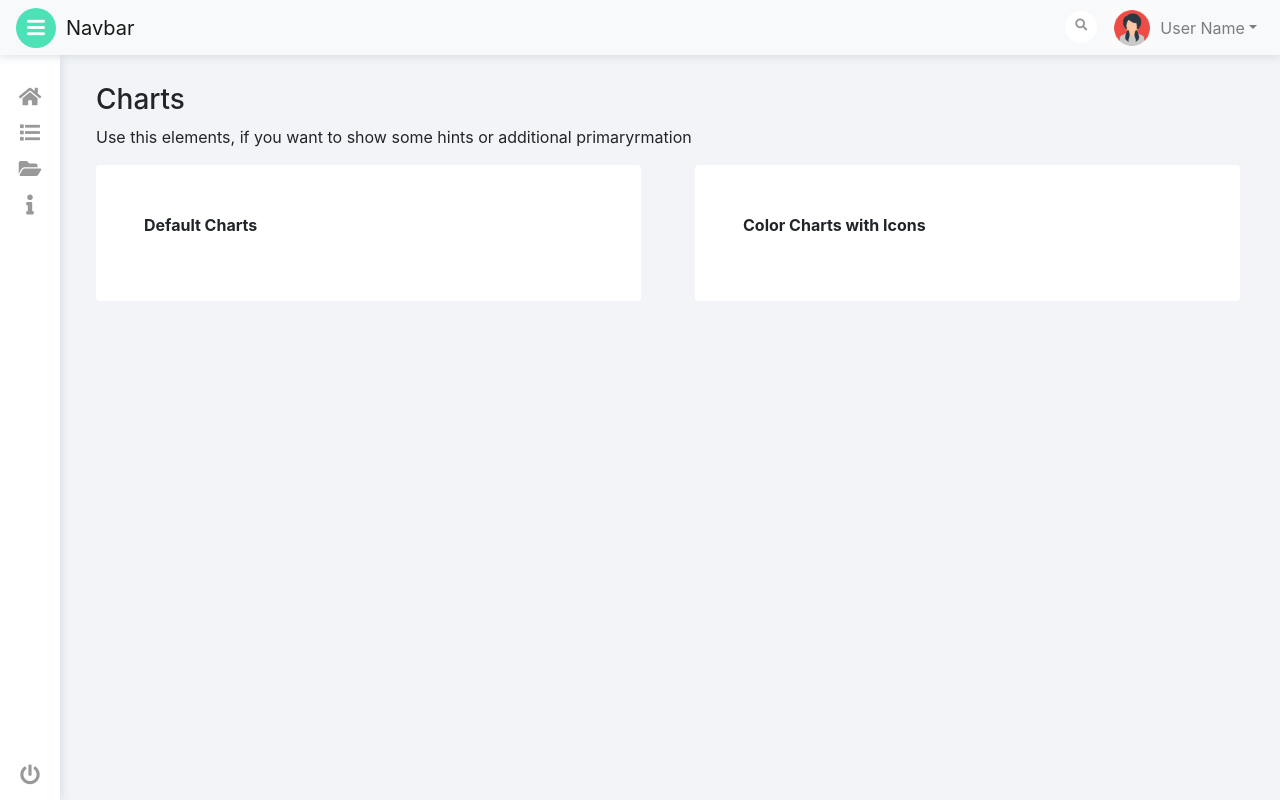
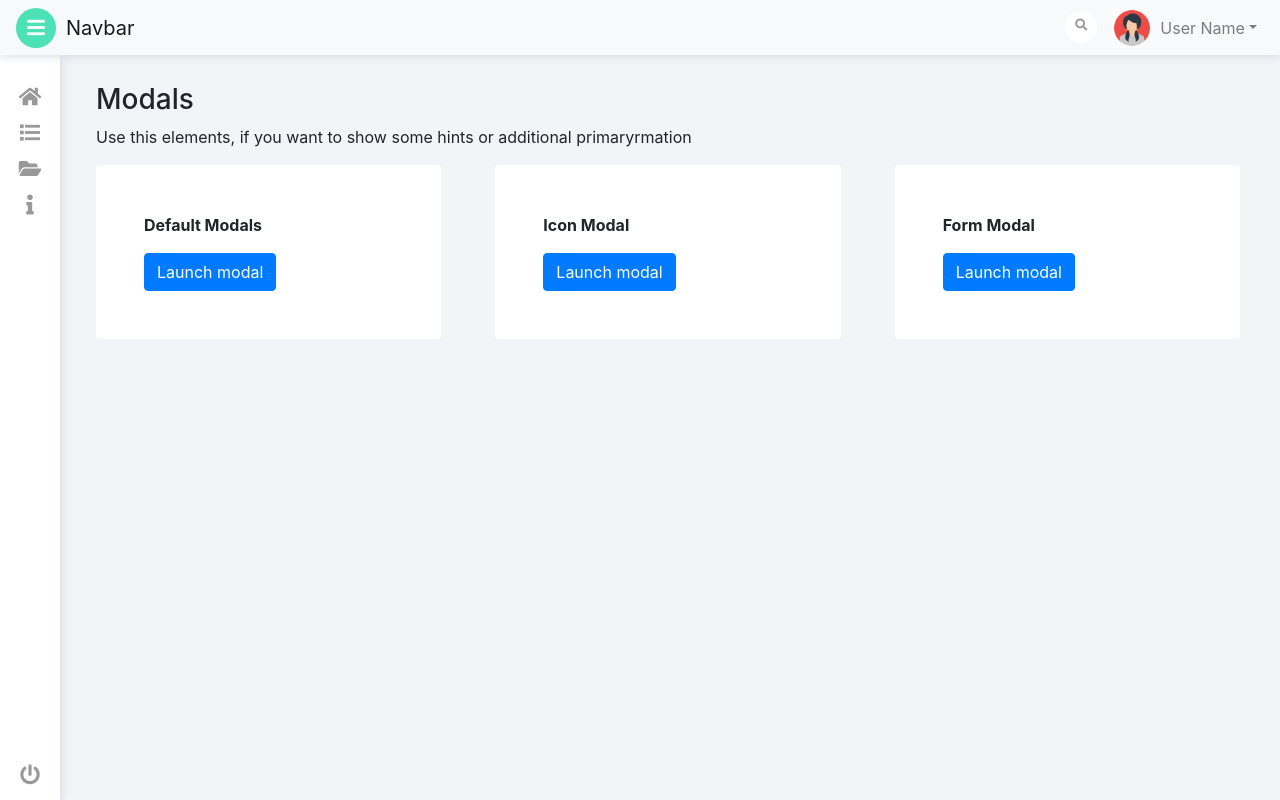
Before and after one commit to aida94/aida-kit, a React (Create React App) app: page /modals in a window 1280 px wide. Built offline with nearby package versions, Linux system fonts and the light colour scheme.

Commit message:
add modal

```diff
--- /dev/null
+++ b/src/components/components/modals/defaultModal.js
@@ -0,0 +1,50 @@
+import React, { Component } from 'react';
+
+class DefaultModal extends Component {
+  constructor(props) {
+    super(props);
+    this.state = { show: false };
+  }
+
+
+  render() {
+    const handleHide = () => this.setState({ show: false });
+    const handleShow = () => this.setState({ show: true });
+    // eslint-disable-next-line no-alert
+    const handleSave = () => alert('Data saved');
+
+    const hide = this.state.show ? 'd-block' : 'd-none';
+
+    return (
+
+      <div>
+        <button type='button' className='btn text-white btn-primary' data-toggle='modal' data-target='#exampleModal' onClick={handleShow}>
+          Launch modal
+        </button>
+
+        <div className={`modal mt-5 ${hide}`} id='exampleModal' tabIndex='-1' role='dialog' aria-labelledby='exampleModalLabel' aria-hidden='true'>
+          <div className='modal-dialog' role='document'>
+            <div className='modal-content'>
+              <div className='modal-header'>
+                <h5 className='modal-title' id='exampleModalLabel'>Modal title</h5>
+                <button type='button' className='close' data-dismiss='modal' aria-label='Close' onClick={handleHide}>
+                  <span aria-hidden='true'>&times;</span>
+                </button>
+              </div>
+              <div className='modal-body'>
+              Anim pariatur cliche reprehenderit, enim eiusmod high life accusamus terry richardson ad squid. Nihil anim keffiyeh helvetica, craft beer labore wes anderson cred nesciunt sapiente ea proident.
+              </div>
+              <div className='modal-footer'>
+                <button type='button' className='btn btn-secondary' data-dismiss='modal' onClick={handleHide}>Close</button>
+                <button type='button' className='btn btn-primary text-white' onClick={handleSave}>Save changes</button>
+              </div>
+            </div>
+          </div>
+        </div>
+
+      </div>
+    );
+  }
+}
+
+export default DefaultModal;
--- /dev/null
+++ b/src/components/components/modals/formModal.js
@@ -0,0 +1,68 @@
+import React, { Component } from 'react';
+
+class FormModal extends Component {
+  constructor(props) {
+    super(props);
+    this.state = {
+      show: false,
+      email: '',
+      password: '',
+    };
+
+    this.handleInputChange = this.handleInputChange.bind(this);
+  }
+
+  handleInputChange(evt) {
+    this.setState({ [evt.target.name]: evt.target.value });
+  }
+
+  render() {
+    const handleHide = () => this.setState({ show: false });
+    const handleShow = () => this.setState({ show: true });
+    // eslint-disable-next-line no-alert
+    const handleSubmit = () => alert(JSON.stringify(this.state));
+
+    const hide = this.state.show ? 'd-block' : 'd-none';
+
+    return (
+
+      <div>
+        <button type='button' className='btn text-white btn-primary' data-toggle='modal' data-target='#exampleModal' onClick={handleShow}>
+          Launch modal
+        </button>
+
+        <div className={`modal mt-5 ${hide}`} id='exampleModal' tabIndex='-1' role='dialog' aria-labelledby='exampleModalLabel' aria-hidden='true'>
+          <div className='modal-dialog' role='document'>
+            <div className='modal-content'>
+              <div className='modal-header'>
+                <h5 className='modal-title' id='exampleModalLabel'>Sign in </h5>
+                <button type='button' className='close' data-dismiss='modal' aria-label='Close' onClick={handleHide}>
+                  <span aria-hidden='true'>&times;</span>
+                </button>
+              </div>
+              <div className='modal-body'>
+              <form>
+                <div className='form-group'>
+                  <label htmlFor='email' className='col-form-label'>Email</label>
+                  <input type='email' name='email' className='form-control' id='email' onChange={this.handleInputChange}/>
+                </div>
+                <div className='form-group'>
+                  <label htmlFor='password' className='col-form-label'>Password</label>
+                  <input type='password' name='password' className='form-control' id='password' onChange={this.handleInputChange}/>
+                </div>
+              </form>
+              </div>
+              <div className='modal-footer'>
+                <button type='button' className='btn btn-secondary' data-dismiss='modal' onClick={handleHide}>Close</button>
+                <button type='button' className='btn btn-primary text-white' onClick={handleSubmit}>Submit</button>
+              </div>
+            </div>
+          </div>
+        </div>
+
+      </div>
+    );
+  }
+}
+
+export default FormModal;
--- /dev/null
+++ b/src/components/components/modals/iconModal.js
@@ -0,0 +1,49 @@
+import React, { Component } from 'react';
+import './modals.scss';
+
+class IconModal extends Component {
+  constructor(props) {
+    super(props);
+    this.state = { show: false };
+  }
+
+
+  render() {
+    const handleHide = () => this.setState({ show: false });
+    const handleShow = () => this.setState({ show: true });
+    // eslint-disable-next-line no-alert
+    const handleSave = () => alert('Data saved');
+
+    const hide = this.state.show ? 'd-block' : 'd-none';
+
+    return (
+
+      <div>
+        <button type='button' className='btn text-white btn-primary' data-toggle='modal' data-target='#exampleModal' onClick={handleShow}>
+          Launch modal
+        </button>
+
+        <div className={`modal mt-5 ${hide}`} id='exampleModal' tabIndex='-1' role='dialog' aria-labelledby='exampleModalLabel' aria-hidden='true'>
+          <div className='modal-dialog' role='document'>
+            <div className='modal-content'>
+              <div className='row d-flex justify-content-center'>
+                <h5 className='mt-4 text-primary' id='exampleModalLabel'><i className='fa fa-cog'></i></h5>
+              </div>
+              <div className='modal-body'>
+                Anim pariatur cliche reprehenderit, enim eiusmod high life accusamus terry richardson ad squid. Nihil anim keffiyeh helvetica, craft beer labore wes anderson cred nesciunt sapiente ea proident.
+              </div>
+              <div className='row mb-3 d-flex justify-content-end'>
+                <button type='button' className='btn btn-secondary mr-2' data-dismiss='modal' onClick={handleHide}>Close</button>
+                <button type='button' className='btn btn-primary text-white mr-4' onClick={handleSave}>Save changes</button>
+              </div>
+
+            </div>
+          </div>
+        </div>
+
+      </div>
+    );
+  }
+}
+
+export default IconModal;
--- a/src/components/components/modals/modals.js
+++ b/src/components/components/modals/modals.js
@@ -1,25 +1,36 @@
 import React, { Component } from 'react';
+import DefaultModal from './defaultModal';
+import IconModal from './iconModal';
+import FormModal from './formModal';
 
 class Modals extends Component {
   render() {
     return (
-      <div className='' id='charts'>
+      <div className='' id='modals'>
         <section className='mx-3 mt-1 mb-4'>
-          <h3>Charts</h3>
+          <h3>Modals</h3>
           <p>Use this elements, if you want to show some hints or additional primaryrmation</p>
 
           <div className='row'>
-            <div className='col-md-6 mb-5'>
+            <div className='col-md-4 mb-5'>
               <div className='bg-white rounded p-2 p-md-5 mr-md-4'>
-                <p className='font-weight-bold'>Default Charts</p>
+                <p className='font-weight-bold'>Default Modals</p>
+                <DefaultModal/>
 
               </div>
             </div>
 
-            <div className='col-md-6 mb-5'>
+            <div className='col-md-4 mb-5'>
               <div className='bg-white rounded p-2 p-md-5 mr-md-4'>
-                <p className='font-weight-bold'>Color Charts with Icons</p>
+                <p className='font-weight-bold'>Icon Modal</p>
+                <IconModal/>
+              </div>
+            </div>
 
+            <div className='col-md-4 mb-5'>
+              <div className='bg-white rounded p-2 p-md-5 mr-md-4'>
+                <p className='font-weight-bold'>Form Modal</p>
+                <FormModal/>
               </div>
             </div>
           </div>
```
Also changed, not shown: src/components/components/modals/modal.js (deleted, +0 -32 lines).
